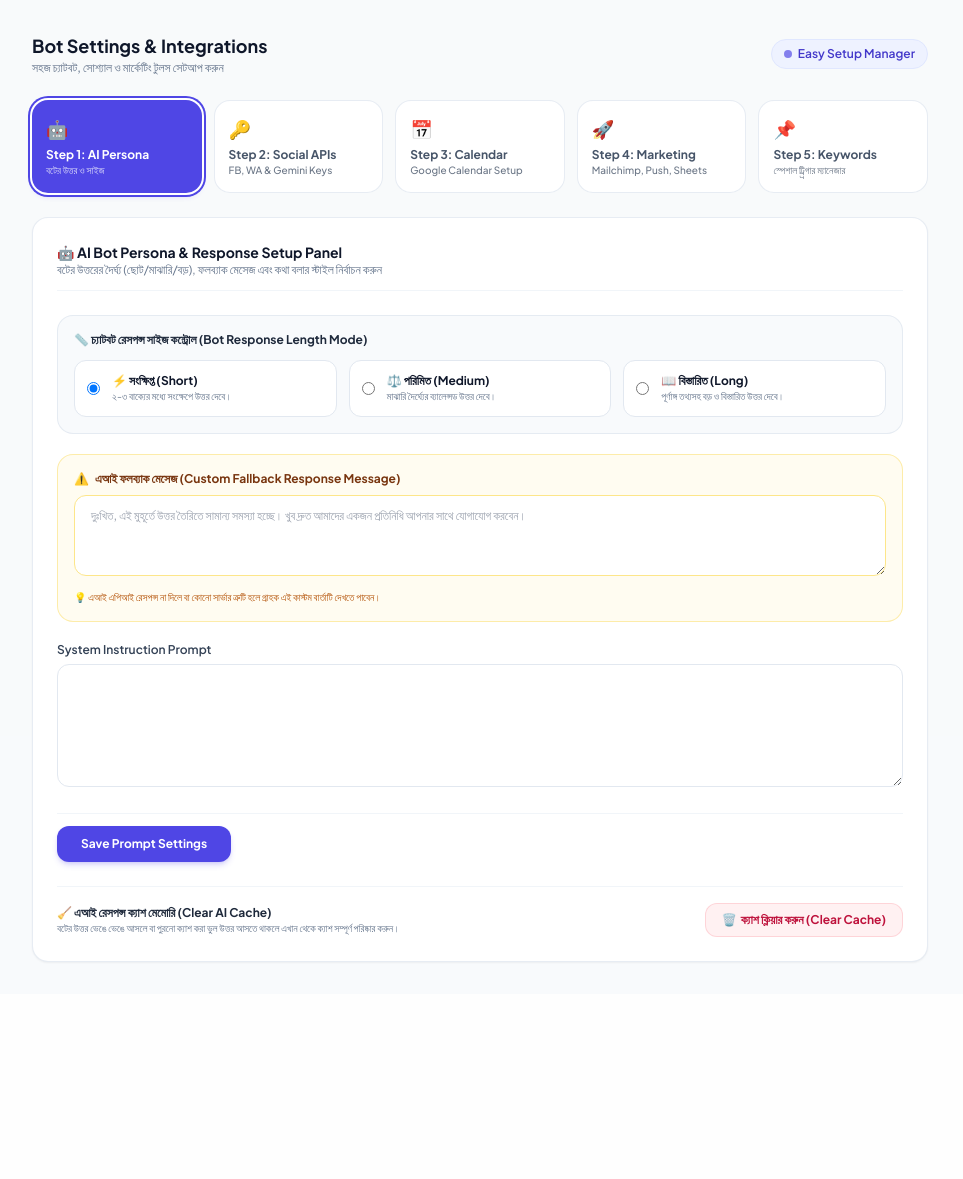
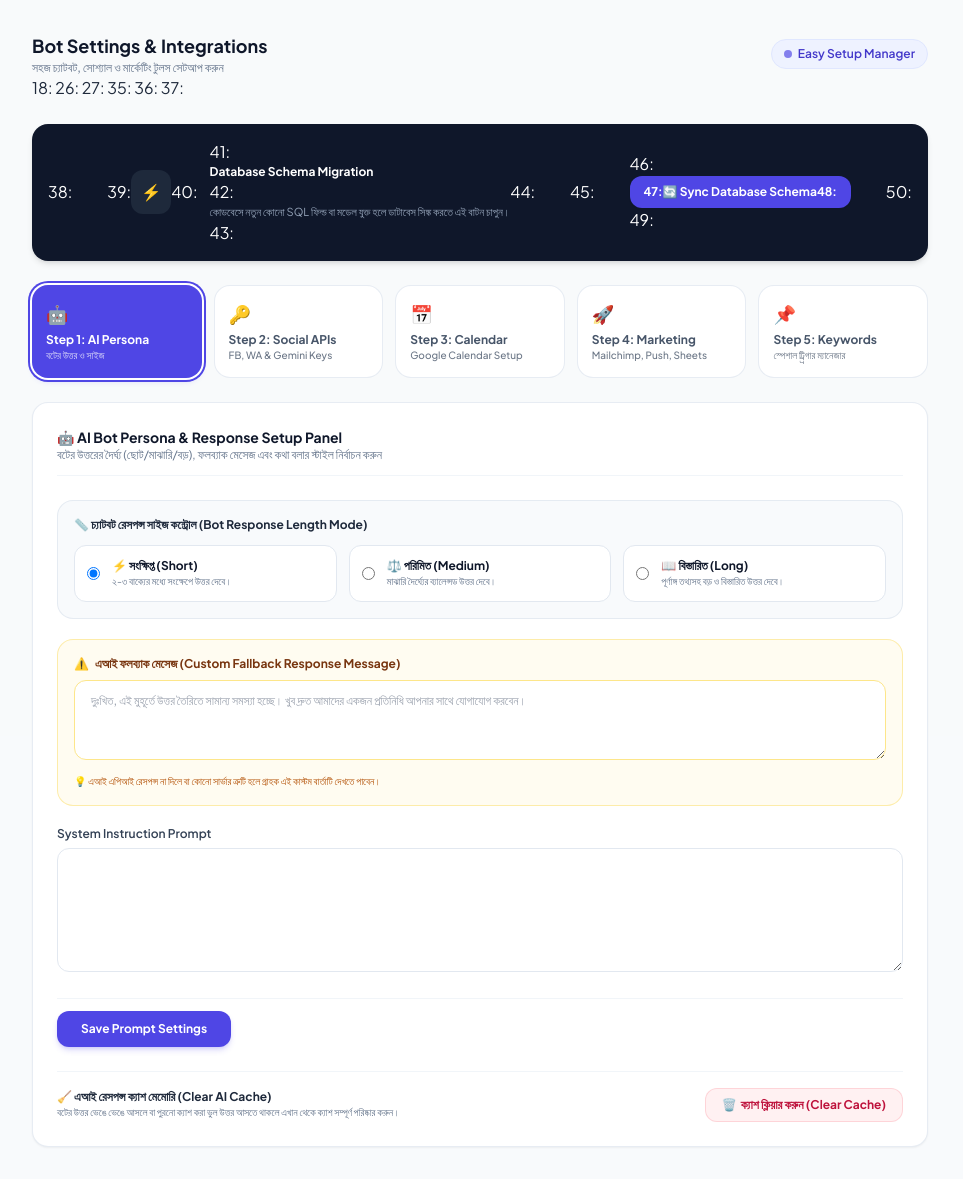
Before and after one commit to Prantho-das/ai-chat-bot, a FastAPI app: template app/templates/settings.html in a window 1280 px wide. Shown: the part 64-1243 px from the top of the page, without its empty margins (0-963 px from the left). Before the commit the page ends 1027 px from the top, so only its background shows below. Run offline with FastAPI, Linux system fonts and the light colour scheme; the template is opened without the code that fills it, so the values that code supplies are empty; parts of the project's set-up code (start-up, migrations or seed data) failed here and were passed over; some libraries are stand-ins or nearby versions.

Commit message:
feat: add admin dashboard routes and settings template for system management

```diff
--- a/app/templates/settings.html
+++ b/app/templates/settings.html
@@ -15,14 +15,40 @@
         </span>
     </div>
 
-    {% if request.query_params.get('saved') or message %}
-    <div class="p-4 bg-emerald-50 border border-emerald-200 rounded-2xl text-emerald-800 text-xs font-semibold flex items-center justify-between shadow-sm animate-fade-in">
-        <div class="flex items-center space-x-2">
-            <span>✅</span>
-            <span>সেটিংস সফলভাবে সংরক্ষিত ও আপডেট করা হয়েছে! (Settings Saved Successfully)</span>
-        </div>
-    </div>
-    {% endif %}
+18:     {% if request.query_params.get('msg') == 'migration_success' %}
+19:     <div class="p-4 bg-emerald-50 border border-emerald-200 rounded-2xl text-emerald-800 text-xs font-semibold flex items-center justify-between shadow-sm animate-fade-in">
+20:         <div class="flex items-center space-x-2">
+21:             <span>✅</span>
+22:             <span>ডাটাবেস মাইগ্রেশন সফলভাবে সম্পন্ন হয়েছে! (Database Schema Sync Complete)</span>
+23:         </div>
+24:     </div>
+25:     {% endif %}
+26:
+27:     {% if request.query_params.get('saved') or message %}
+28:     <div class="p-4 bg-emerald-50 border border-emerald-200 rounded-2xl text-emerald-800 text-xs font-semibold flex items-center justify-between shadow-sm animate-fade-in">
+29:         <div class="flex items-center space-x-2">
+30:             <span>✅</span>
+31:             <span>সেটিংস সফলভাবে সংরক্ষিত ও আপডেট করা হয়েছে! (Settings Saved Successfully)</span>
+32:         </div>
+33:     </div>
+34:     {% endif %}
+35:
+36:     <!-- DB Migration Action Box -->
+37:     <div class="p-4 bg-slate-900 text-white rounded-2xl flex items-center justify-between shadow-md">
+38:         <div class="flex items-center space-x-3">
+39:             <div class="p-2.5 bg-slate-800 rounded-xl text-indigo-400">⚡</div>
+40:             <div>
+41:                 <h4 class="text-xs font-bold">Database Schema Migration</h4>
+42:                 <p class="text-[11px] text-slate-400">কোডবেসে নতুন কোনো SQL ফিল্ড বা মডেল যুক্ত হলে ডাটাবেস সিঙ্ক করতে এই বাটন চাপুন।</p>
+43:             </div>
+44:         </div>
+45:         <form action="/admin/migrate-db" method="POST">
+46:             <button type="submit" onclick="return confirm('আপনি কি নিশ্চিত যে ডাটাবেস মাইগ্রেট করতে চান?');" class="px-3.5 py-2 bg-indigo-600 hover:bg-indigo-500 text-white text-xs font-bold rounded-xl transition shadow-sm flex items-center space-x-1.5">
+47:                 <span>🔄 Sync Database Schema</span>
+48:             </button>
+49:         </form>
+50:     </div>
+
 
     <!-- Visual Stepper / Tabs -->
     <div class="grid grid-cols-2 sm:grid-cols-5 gap-3">
```
Also changed, not shown: app/routers/admin.py (+22 -8 lines).
